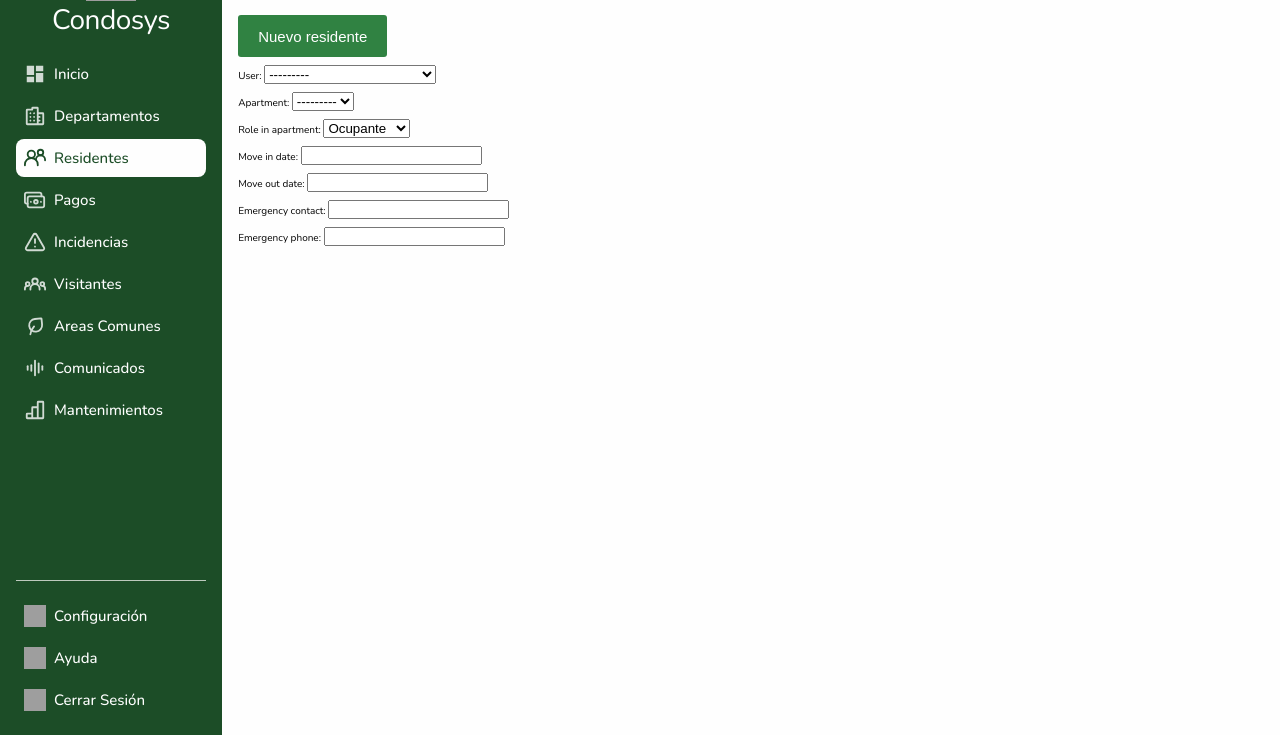
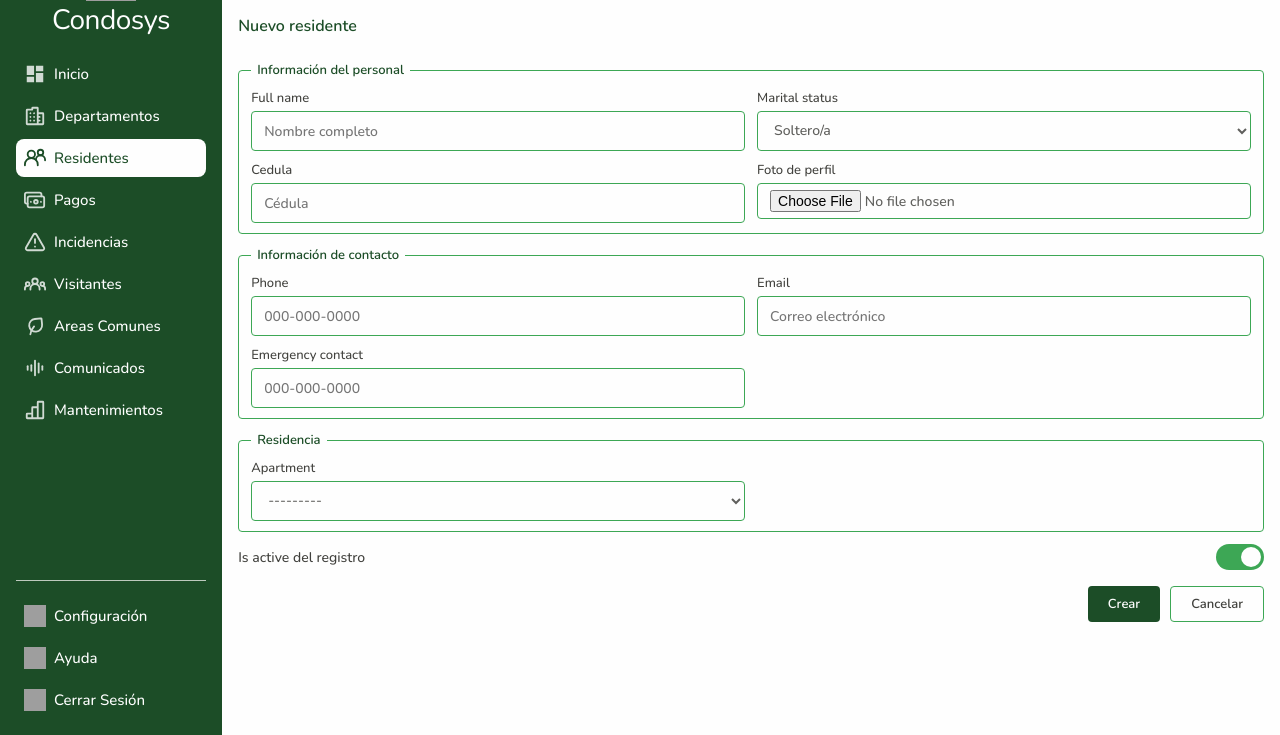
Before and after one commit to JMJ0331/condosys, a Django app: page /residents/ in a window 1280 px wide. Shown: the part 65-800 px from the top of the page. Run offline with Django 4.2, Linux system fonts and the light colour scheme; the visitor is signed in with stand-in values (Sample User, id 1); data comes from the database, SQL or seed files in the repository; data that the repository does not hold is empty; grey boxes are pictures that could not be loaded.

Commit message:
add: rediseño el modelo Resident con datos personales, contacto y foto

```diff
--- a/condosys/residents/forms.py
+++ b/condosys/residents/forms.py
@@ -1,11 +1,49 @@
 from django import forms
+from django.core.exceptions import ValidationError
+from PIL import Image
 from .models import Resident
+
+
+ALLOWED_FORMATS = ('JPEG', 'PNG', 'WEBP')
+MAX_SIZE_MB = 2
+
+
+def validate_photo(image):
+    if image is None:
+        return
+    if image.size > MAX_SIZE_MB * 1024 * 1024:
+        raise ValidationError(f"La imagen no puede superar {MAX_SIZE_MB} MB.")
+    try:
+        img = Image.open(image)
+        img.verify()
+        fmt = (img.format or '').upper()
+    except Exception:
+        raise ValidationError("El archivo no es una imagen válida.")
+    if fmt not in ALLOWED_FORMATS:
+        raise ValidationError("Solo se permiten imágenes JPG, PNG o WEBP.")
 
 
 class ResidentForm(forms.ModelForm):
     class Meta:
         model = Resident
         fields = [
-            'user', 'apartment', 'role_in_apartment', 'move_in_date',
-            'move_out_date', 'emergency_contact', 'emergency_phone',
+            'full_name', 'marital_status', 'cedula', 'photo',
+            'phone', 'email', 'emergency_contact',
+            'apartment', 'is_active'
         ]
+        widgets = {
+            'full_name': forms.TextInput(attrs={'placeholder': 'Nombre completo'}),
+            'cedula': forms.TextInput(attrs={'placeholder': 'Cédula'}),
+            'phone': forms.TextInput(attrs={'placeholder': '000-000-0000'}),
+            'email': forms.EmailInput(attrs={'placeholder': 'Correo electrónico'}),
+            'emergency_contact': forms.TextInput(attrs={'placeholder': '000-000-0000'}),
+            'apartment': forms.Select(attrs={'class': 'select-field'}),
+            'is_active': forms.CheckboxInput(attrs={'class': 'switch-input'}),
+        }
+
+    photo = forms.ImageField(
+        required=False,
+        label='Foto de perfil',
+        validators=[validate_photo],
+        widget=forms.ClearableFileInput(attrs={'accept': 'image/jpeg,image/png,image/webp'}),
+    )
--- /dev/null
+++ b/condosys/residents/static/css/residents.css
@@ -0,0 +1,175 @@
+/* ============================================
+   Formulario de Residente
+   ============================================ */
+
+.residente-form {
+	display: grid;
+	grid-template-columns: repeat(2, minmax(0, 1fr));
+	gap: 1.2rem;
+	margin-top: 1.6rem;
+}
+
+.section-title {
+	font-size: 1.6rem;
+	font-weight: 600;
+	color: var(--green-900);
+	margin: 0;
+}
+
+.form-section {
+	grid-column: 1 / -1;
+	border: 1px solid var(--green-600);
+	border-radius: var(--borderR-4);
+	padding: 1rem 1.2rem;
+	margin: 0;
+	display: flex;
+	flex-direction: column;
+	gap: 1rem;
+}
+
+.form-section legend {
+	font-size: 1.3rem;
+	font-weight: 600;
+	color: var(--green-900);
+	padding: 0 0.6rem;
+}
+
+.form-row {
+	display: grid;
+	grid-template-columns: repeat(2, minmax(0, 1fr));
+	gap: 1.2rem;
+}
+
+.form-field {
+	display: flex;
+	flex-direction: column;
+	gap: 0.4rem;
+	min-width: 0;
+}
+
+.form-field label {
+	font-size: 1.3rem;
+	font-weight: 500;
+	color: var(--black-400);
+}
+
+.residente-form input,
+.residente-form select {
+	width: 100%;
+	box-sizing: border-box;
+	height: 4rem;
+	outline: none;
+	border: 1px solid var(--green-600);
+	border-radius: var(--borderR-4);
+	padding: 0.4rem 1.2rem;
+	background: var(--white-50);
+	font: inherit;
+	font-size: 1.4rem;
+	font-weight: 520;
+	color: var(--black-300);
+}
+
+.residente-form input[type='file'] {
+	height: auto;
+	padding: 0.6rem 1.2rem;
+}
+
+.residente-form input:hover,
+.residente-form input:focus,
+.residente-form select:hover,
+.residente-form select:focus {
+	border-color: var(--green-900);
+}
+
+.form-switch-row {
+	border: none;
+	padding: 0;
+	gap: 0.6rem;
+}
+
+.switch-label {
+	display: flex;
+	align-items: center;
+	justify-content: space-between;
+	gap: 1rem;
+	font-size: 1.4rem;
+	font-weight: 500;
+	color: var(--black-400);
+	cursor: pointer;
+}
+
+.switch {
+	position: relative;
+	display: inline-block;
+	width: 4.8rem;
+	height: 2.6rem;
+	flex-shrink: 0;
+}
+
+.switch input {
+	opacity: 0;
+	width: 0;
+	height: 0;
+}
+
+.switch-slider {
+	position: absolute;
+	inset: 0;
+	background: var(--black-300);
+	border-radius: 2.6rem;
+	transition: background 0.2s ease;
+}
+
+.switch-slider::before {
+	content: '';
+	position: absolute;
+	width: 2rem;
+	height: 2rem;
+	left: 0.3rem;
+	top: 0.3rem;
+	background: var(--white-50);
+	border-radius: 50%;
+	transition: transform 0.2s ease;
+}
+
+.switch input:checked + .switch-slider {
+	background: var(--green-600);
+}
+
+.switch input:checked + .switch-slider::before {
+	transform: translateX(2.2rem);
+}
+
+.dialog-footer {
+	grid-column: 1 / -1;
+	display: flex;
+	justify-content: flex-end;
+	gap: 1rem;
+	margin-top: 0.4rem;
+}
+
+.dialog-footer button {
+	grid-column: auto;
+	border: none;
+	border-radius: var(--borderR-4);
+	padding: 0.8rem 2rem;
+	background: var(--green-900);
+	color: var(--white-50);
+	font: inherit;
+	font-size: 1.3rem;
+	font-weight: 600;
+	cursor: pointer;
+}
+
+.dialog-footer button[type='reset'] {
+	background: transparent;
+	border: 1px solid var(--green-600);
+	color: var(--black-400);
+}
+
+@media (max-width: 560px) {
+	.residente-form,
+	.form-row {
+		grid-template-columns: 1fr;
+	}
+}
--- a/condosys/residents/templates/residents/index.html
+++ b/condosys/residents/templates/residents/index.html
@@ -1,11 +1,87 @@
 {% extends 'base.html' %}
+{% load static %}
+
+{% block extra_css %}
+<link rel="stylesheet" href="{% static 'css/residents.css' %}">
+{% endblock %}
 
 {% block mini-cards %}
 {% include "componentes/header.html" with nombre_modulo=module_name %}
 
 <main class="container-main-side2">
-  {% include 'componentes/botones.html' with type_button="button" texto="Nuevo residente"%}
+  <h2 class="section-title">Nuevo residente</h2>
 
-  {{form_resident.as_p}}
+  <form method="post" action="{% url 'crear_residente' %}" enctype="multipart/form-data" class="residente-form">
+    {% csrf_token %}
+
+    <fieldset class="form-section">
+      <legend>Información del personal</legend>
+      <div class="form-row">
+        <div class="form-field">
+          <label for="{{ form_resident.full_name.id_for_label }}">{{ form_resident.full_name.label }}</label>
+          {{ form_resident.full_name }}
+        </div>
+        <div class="form-field">
+          <label for="{{ form_resident.marital_status.id_for_label }}">{{ form_resident.marital_status.label }}</label>
+          {{ form_resident.marital_status }}
+        </div>
+      </div>
+      <div class="form-row">
+        <div class="form-field">
+          <label for="{{ form_resident.cedula.id_for_label }}">{{ form_resident.cedula.label }}</label>
+          {{ form_resident.cedula }}
+        </div>
+        <div class="form-field">
+          <label for="{{ form_resident.photo.id_for_label }}">{{ form_resident.photo.label }}</label>
+          {{ form_resident.photo }}
+        </div>
+      </div>
+    </fieldset>
+
+    <fieldset class="form-section">
+      <legend>Información de contacto</legend>
+      <div class="form-row">
+        <div class="form-field">
+          <label for="{{ form_resident.phone.id_for_label }}">{{ form_resident.phone.label }}</label>
+          {{ form_resident.phone }}
+        </div>
+        <div class="form-field">
+          <label for="{{ form_resident.email.id_for_label }}">{{ form_resident.email.label }}</label>
+          {{ form_resident.email }}
+        </div>
+      </div>
+      <div class="form-row">
+        <div class="form-field">
+          <label for="{{ form_resident.emergency_contact.id_for_label }}">{{ form_resident.emergency_contact.label }}</label>
+          {{ form_resident.emergency_contact }}
+        </div>
+      </div>
+    </fieldset>
+
+    <fieldset class="form-section">
+      <legend>Residencia</legend>
+      <div class="form-row">
+        <div class="form-field">
+          <label for="{{ form_resident.apartment.id_for_label }}">{{ form_resident.apartment.label }}</label>
+          {{ form_resident.apartment }}
+        </div>
+      </div>
+    </fieldset>
+
+    <div class="form-section form-switch-row">
+      <label class="switch-label" for="{{ form_resident.is_active.id_for_label }}">
+        <span>{{ form_resident.is_active.label }} del registro</span>
+        <span class="switch">
+          {{ form_resident.is_active }}
+          <span class="switch-slider"></span>
+        </span>
+      </label>
+    </div>
+
+    <div class="dialog-footer">
+      <button type="submit">Crear</button>
+      <button type="reset">Cancelar</button>
+    </div>
+  </form>
 </main>
 {% endblock %}
--- a/condosys/residents/urls.py
+++ b/condosys/residents/urls.py
@@ -1,11 +1,12 @@
 from django.urls import path, include
 from rest_framework.routers import DefaultRouter
-from .views import ResidentViewSet, app_index
+from .views import ResidentViewSet, app_index, crear_residente
 
 router = DefaultRouter()
 router.register(r'', ResidentViewSet, basename='resident')
 
 urlpatterns = [
+    path('crear/', crear_residente, name='crear_residente'),
     path('', app_index, name='residents_index'),
     path('', include(router.urls)),
 ]
--- a/condosys/residents/views.py
+++ b/condosys/residents/views.py
@@ -1,5 +1,7 @@
+from django.contrib import messages
 from django.contrib.auth.decorators import login_required
-from django.shortcuts import render
+from django.shortcuts import redirect, render
+from django.views.decorators.http import require_POST
 from rest_framework import filters, viewsets
 from accounts.permissions import IsManager
 from .forms import ResidentForm
@@ -16,16 +18,28 @@ def app_index(request):
     return render(request, 'residents/index.html', contexto)
 
 
+@login_required
+@require_POST
+def crear_residente(request):
+    form = ResidentForm(request.POST, request.FILES)
+    if form.is_valid():
+        form.save()
+        messages.success(request, 'Residente registrado correctamente.')
+    else:
+        messages.error(request, 'No se pudo registrar el residente. Revisa los datos enviados.')
+    return redirect('inicio')
+
+
 class ResidentViewSet(viewsets.ModelViewSet):
     """ViewSet para Resident"""
     queryset = Resident.objects.all()
     serializer_class = ResidentSerializer
     permission_classes = [IsManager]
     filter_backends = [filters.SearchFilter, filters.OrderingFilter]
-    search_fields = ['user__email', 'apartment__number']
-    ordering_fields = ['created_at', 'move_in_date']
-    ordering = ['apartment', '-move_in_date']
-    filterset_fields = ['apartment', 'role_in_apartment']
+    search_fields = ['full_name', 'email', 'cedula', 'apartment__number']
+    ordering_fields = ['created_at', 'full_name']
+    ordering = ['apartment', 'full_name']
+    filterset_fields = ['apartment', 'is_active']
 
     def get_queryset(self):
         user = self.request.user
```
Also changed, not shown: condosys/reports/views.py (+30 -2 lines), condosys/residents/admin.py (+4 -4 lines), condosys/residents/models.py (+31 -23 lines), condosys/residents/serializers.py (+15 -6 lines), condosys/structure/views.py (+40 -2 lines), condosys/residents/migrations/0001_initial.py.
